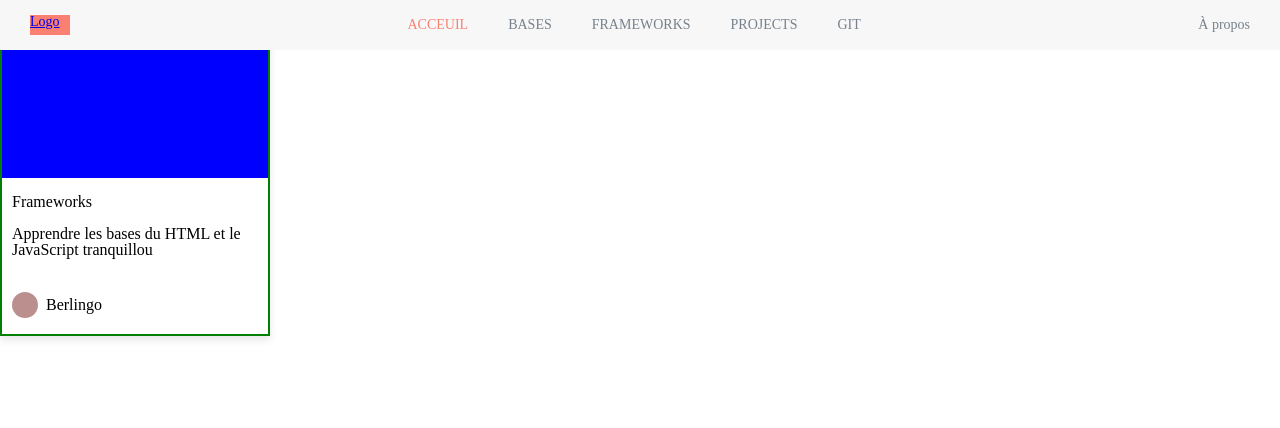
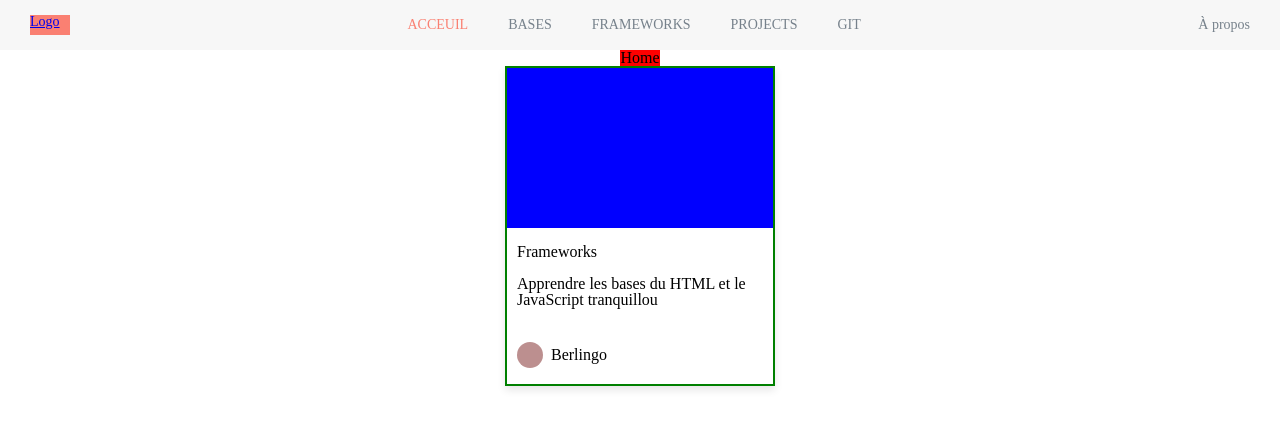
Before and after one commit to rqphy/project-b, a React (Create React App) app: page / in a window 1280 px wide. Shown: the top 428 px of the page. Built offline with nearby package versions, Linux system fonts and the light colour scheme.

Commit message:
create page className

```diff
--- a/src/Pages/Home/Home.js
+++ b/src/Pages/Home/Home.js
@@ -2,7 +2,7 @@ import ArticleCard from "../../Components/ArticleCard/ArticleCard";
 
 function Home() {
   return (
-    <div>
+    <main className="page">
       <img
         class="Home__image"
         src="../../assets/navbar/home.png"
@@ -10,7 +10,7 @@ function Home() {
       ></img>
       <h1>Home</h1>
       <ArticleCard />
-    </div>
+    </main>
   );
 }
 
--- a/src/global.scss
+++ b/src/global.scss
@@ -9,3 +9,12 @@
     @content;
   }
 }
+
+.page {
+  display: flex;
+  flex-direction: column;
+  align-items: center;
+  @include large {
+    margin-top: 50px;
+  }
+}
```
